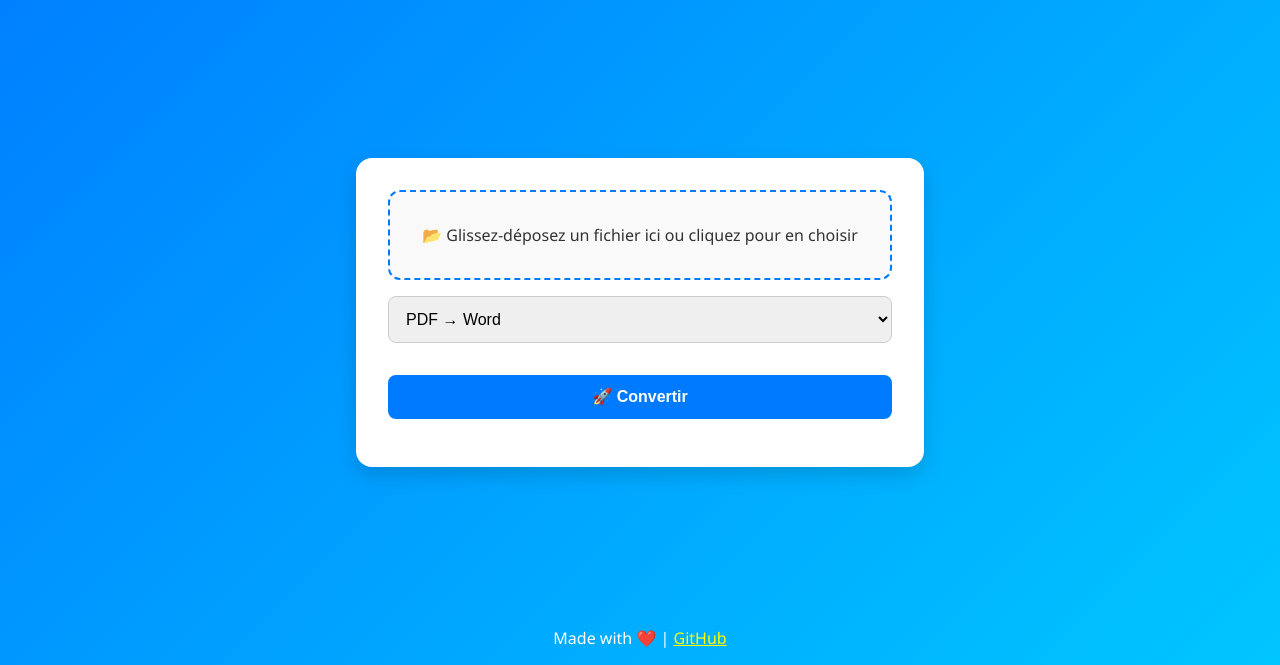
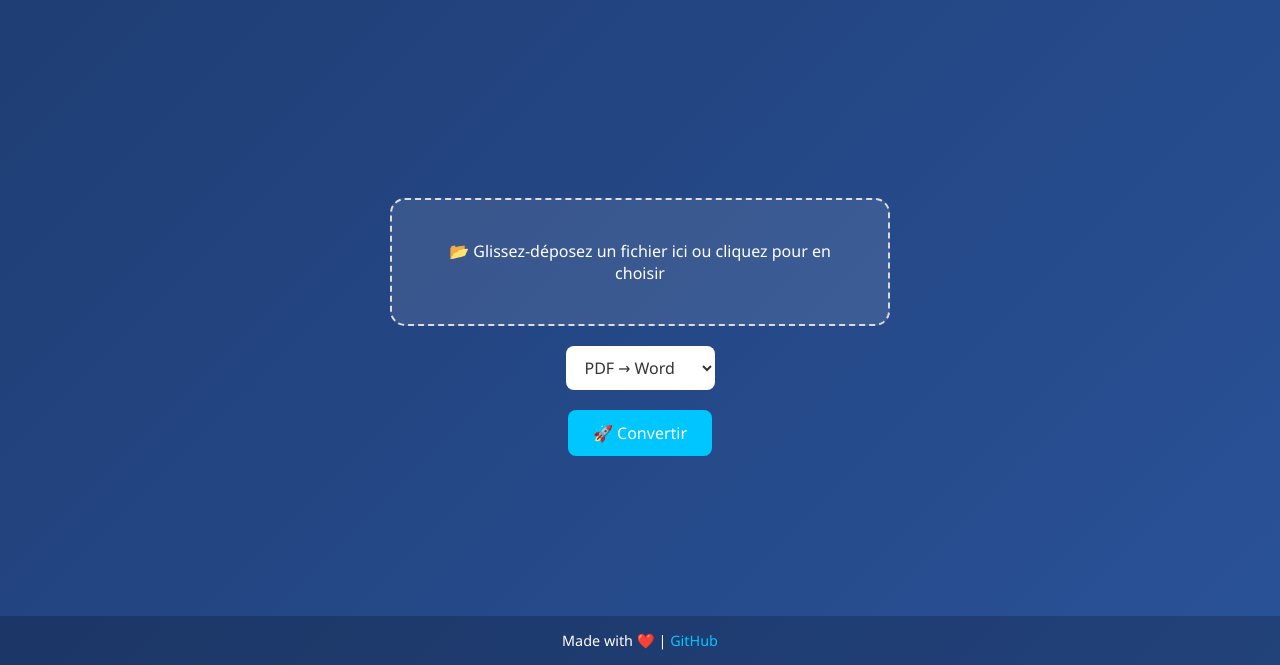
Before and after one commit to tino669244/RuineOffice2025-Gratuit, a plain HTML site: page index.html in a window 1280 px wide. Shown: the part 135-800 px from the top of the page. Drawn offline with Linux system fonts and the light colour scheme.

Commit message:
Update style.css

```diff
--- a/style.css
+++ b/style.css
@@ -1,77 +1,128 @@
 /* Reset */
-* { margin:0; padding:0; box-sizing:border-box; }
-
-body {
-  font-family: 'Segoe UI', Tahoma, sans-serif;
-  background: linear-gradient(135deg, #007bff, #00c6ff);
-  color: #333;
-  min-height: 100vh;
-  display:flex;
-  flex-direction:column;
-  justify-content:space-between;
+* {
+  margin: 0;
+  padding: 0;
+  box-sizing: border-box;
+  font-family: "Segoe UI", Tahoma, Geneva, Verdana, sans-serif;
 }
 
+/* Body */
+body {
+  background: linear-gradient(135deg, #1e3c72, #2a5298);
+  color: #fff;
+  min-height: 100vh;
+  display: flex;
+  flex-direction: column;
+}
+
+/* Header */
 header {
   text-align: center;
-  padding: 2rem;
-  color: white;
+  padding: 40px 20px;
 }
 
 header h1 {
   font-size: 2.5rem;
-  margin-bottom: .5rem;
+  margin-bottom: 10px;
 }
 
-main {
-  max-width: 600px;
-  margin: auto;
-  background: #fff;
-  padding: 2rem;
-  border-radius: 16px;
-  box-shadow: 0 8px 20px rgba(0,0,0,0.15);
-  text-align: center;
+header p {
+  font-size: 1.2rem;
+  opacity: 0.8;
 }
 
+/* Main */
+main {
+  flex: 1;
+  display: flex;
+  flex-direction: column;
+  align-items: center;
+  justify-content: center;
+  gap: 20px;
+  padding: 20px;
+}
+
+/* Upload Box */
 .upload-box {
-  border: 2px dashed #007bff;
-  padding: 2rem;
-  border-radius: 12px;
-  background: #f9f9f9;
+  background: rgba(255, 255, 255, 0.1);
+  border: 2px dashed #ddd;
+  padding: 40px;
+  width: 80%;
+  max-width: 500px;
+  text-align: center;
   cursor: pointer;
+  border-radius: 15px;
   transition: 0.3s;
 }
-.upload-box:hover { background: #eef6ff; }
 
-select, button {
-  margin: 1rem 0;
-  padding: 0.8rem;
-  width: 100%;
-  font-size: 1rem;
-  border-radius: 8px;
-  border: 1px solid #ccc;
+.upload-box:hover {
+  background: rgba(255, 255, 255, 0.2);
+  border-color: #fff;
 }
 
+/* Dragover Effect */
+.upload-box.dragover {
+  background: rgba(0, 123, 255, 0.2);
+  border-color: #00c6ff;
+  color: #00c6ff;
+}
+
+/* Select Dropdown */
+select {
+  padding: 10px 15px;
+  border-radius: 8px;
+  border: none;
+  outline: none;
+  font-size: 1rem;
+  background: #fff;
+  color: #333;
+  cursor: pointer;
+}
+
+/* Button */
 button {
+  padding: 12px 25px;
+  font-size: 1rem;
+  border: none;
+  border-radius: 8px;
+  cursor: pointer;
+  background: #00c6ff;
+  color: #fff;
+  transition: background 0.3s;
+}
+
+button:hover {
   background: #007bff;
-  color: white;
+}
+
+/* Download Link */
+#downloadLink {
+  padding: 12px 25px;
+  background: #28a745;
+  color: #fff;
+  border-radius: 8px;
+  text-decoration: none;
   font-weight: bold;
-  border: none;
-  cursor: pointer;
-  transition: 0.3s;
+  transition: background 0.3s;
 }
-button:hover { background: #0056b3; }
 
-a#downloadLink {
-  display:block;
-  margin-top:1rem;
-  color: #28a745;
-  font-weight: bold;
+#downloadLink:hover {
+  background: #218838;
+}
+
+/* Footer */
+footer {
+  text-align: center;
+  padding: 15px;
+  font-size: 0.9rem;
+  background: rgba(0, 0, 0, 0.2);
+}
+
+footer a {
+  color: #00c6ff;
   text-decoration: none;
 }
 
-footer {
-  text-align:center;
-  padding:1rem;
-  color:white;
+footer a:hover {
+  text-decoration: underline;
 }
-footer a { color: yellow; }
```
